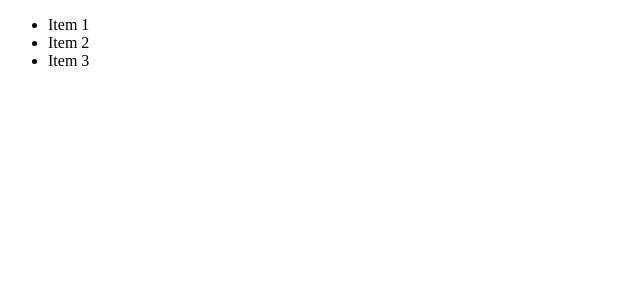
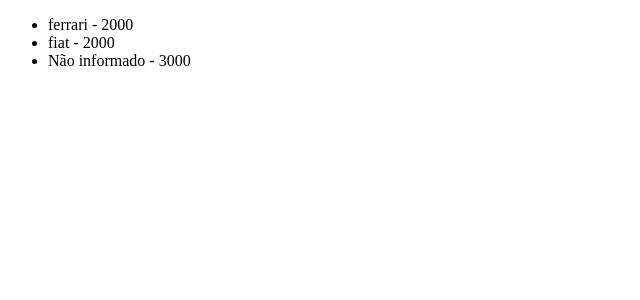
Before and after one commit to viniciusxsousa/react-estudos, a React (Vite) app in the folder 00-app/: page / in a window 1280 px wide. Shown: the top 300 px of the page, without its empty margins (0-640 px from the left). Built offline with nearby package versions, Linux system fonts and the light colour scheme.

Commit message:
mais sobre props

```diff
--- a/00-app/package.json
+++ b/00-app/package.json
@@ -9,6 +9,8 @@
     "preview": "vite preview"
   },
   "dependencies": {
+    "default-props": "^0.1.1",
+    "prop-types": "^15.8.1",
     "react": "^18.2.0",
     "react-dom": "^18.2.0",
     "styled-components": "^5.3.6"
--- /dev/null
+++ b/00-app/src/components/ItemLista/index.jsx
@@ -0,0 +1,21 @@
+import PropTypes from 'prop-types';
+
+function ItemLista({marca, anoLancamento}){
+    return(
+        <>
+            <li> {marca} - {anoLancamento} </li>
+        </>
+    )
+}
+
+ItemLista.propTypes = {
+    marca: PropTypes.string,
+    anoLancamento: PropTypes.number
+};
+
+ItemLista.defaultProps = {
+    marca: 'Não informado',
+}
+
+
+export default ItemLista
--- a/00-app/src/components/Lista/index.jsx
+++ b/00-app/src/components/Lista/index.jsx
@@ -1,10 +1,12 @@
+import ItemLista from '../ItemLista'
+
 function Lista(){
     return(
         <>
             <ul>
-                <li>Item 1</li>
-                <li>Item 2</li>
-                <li>Item 3</li>
+               <ItemLista marca='ferrari' anoLancamento={2000} ></ItemLista>
+               <ItemLista marca='fiat' anoLancamento={2000} ></ItemLista>
+               <ItemLista anoLancamento={3000}></ItemLista>
             </ul>
         </>
     )
```
Also changed, not shown: 1 other file (tests, documents, lock files or other folders).
